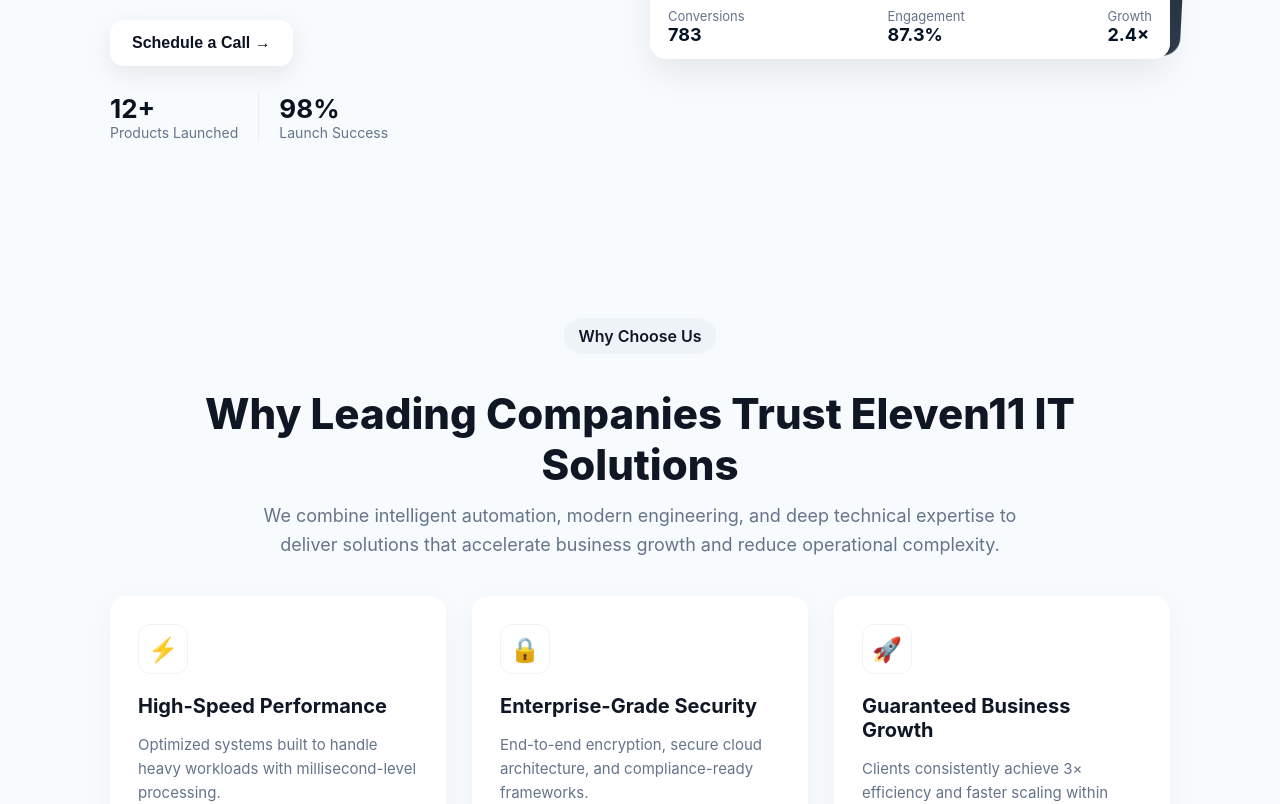
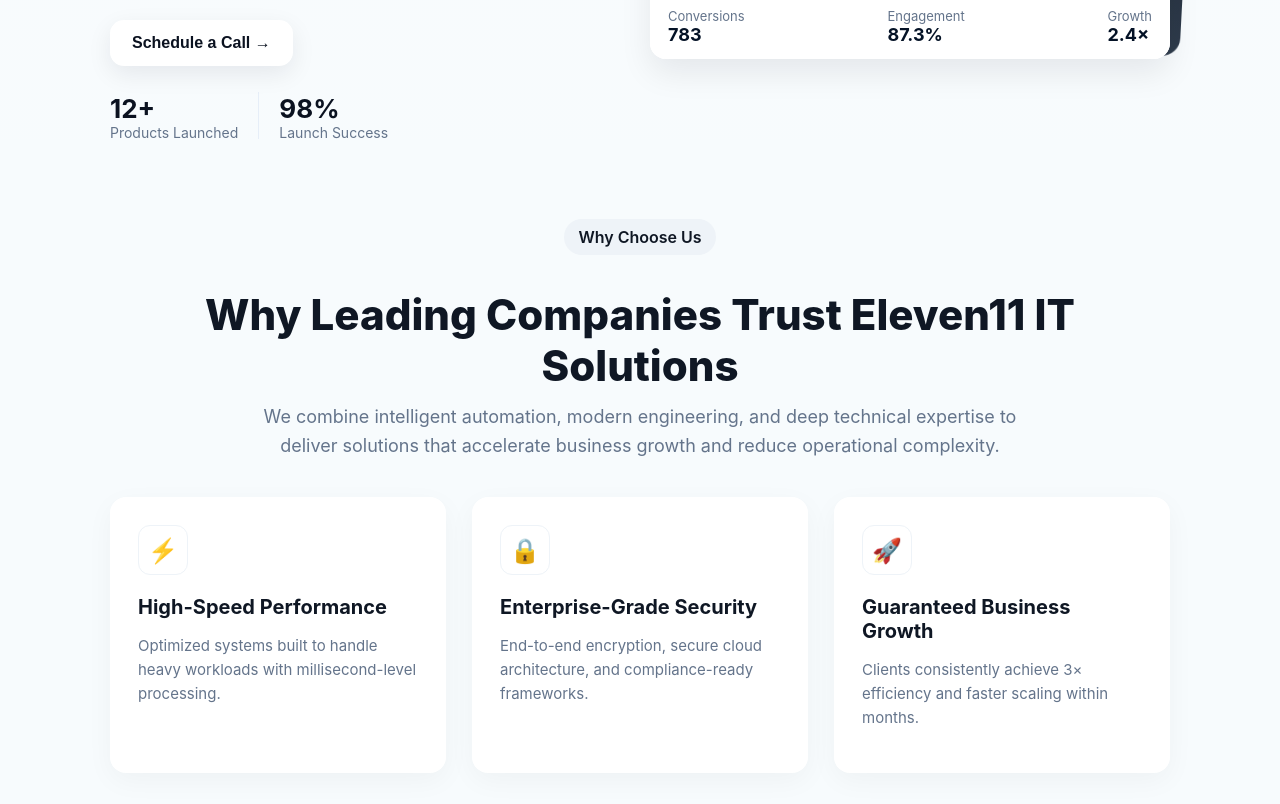
Before and after one commit to Ram-Prakash-1/eleven11it, a React (Create React App) app: page / in a window 1280 px wide. Shown: the part 420-1224 px from the top of the page. Built offline with nearby package versions, Linux system fonts and the light colour scheme.

Commit message:
css update

```diff
--- a/src/App.css
+++ b/src/App.css
@@ -17,6 +17,7 @@
 
 html {
   scroll-behavior: smooth;
+  overflow-x: hidden;
 }
 
 body {
@@ -25,6 +26,7 @@
   color: var(--ink);
   font-family: Inter, system-ui, -apple-system, 'Segoe UI', Roboto, Arial;
   -webkit-font-smoothing: antialiased;
+  overflow-x: hidden;
 }
 
 a {
@@ -180,6 +182,8 @@
   display: flex;
   justify-content: space-between;
   align-items: center;
+
+  position: relative;
 }
 
 /* Logo + Brand Text */
@@ -265,6 +269,8 @@
 
   .nav-toggle {
     display: block;
+    margin-left: auto;
+    padding-right: 4px;
   }
 
   .nav-links {
@@ -558,6 +564,7 @@
   background: var(--bg);
   position: relative;
   overflow: hidden;
+  margin-top: -99px;
 }
 
 /* Section Title & Subtitle */
@@ -695,6 +702,7 @@
   gap: 28px;
   margin-top: 40px;
   flex-wrap: wrap;
+  margin-bottom: 10px;
 }
 
 /* Icon container */
--- a/src/Components/Footer.js
+++ b/src/Components/Footer.js
@@ -68,7 +68,7 @@
 
           <div className="socials">
             <a
-              href="https://www.linkedin.com/"
+              href="https://www.linkedin.com/company/eleven11-it-solutions"
               className="social"
               target="_blank"
               rel="noopener noreferrer"
@@ -92,7 +92,7 @@
               YouTube
             </a>
             <a
-              href="https://instagram.com/"
+              href="https://www.instagram.com/eleven11_it_solutions?igsh=bXR3MWp2aXJ2ZjBl"
               className="social"
               target="_blank"
               rel="noopener noreferrer"
```
